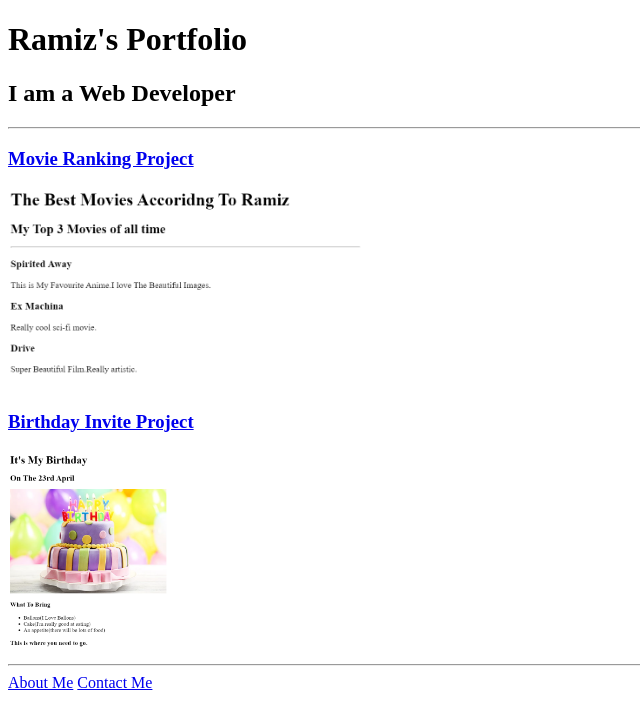
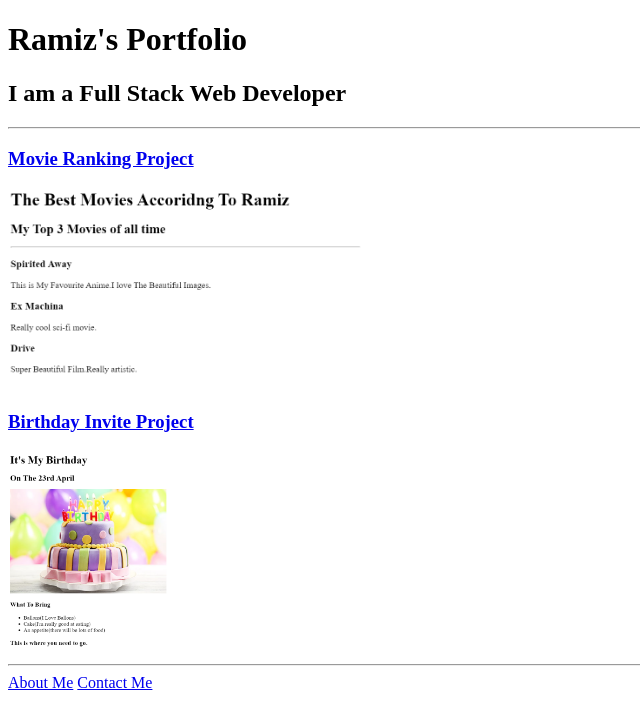
Before and after one commit to Ramiz1323/html-portfolio, a plain HTML site: page index.html in a window 1280 px wide. Shown: the whole page, without its empty margins (0-640 px from the left). Drawn offline with Linux system fonts and the light colour scheme.

Commit message:
index.html

```diff
--- a/index.html
+++ b/index.html
@@ -23,7 +23,7 @@ https://developer.mozilla.org/en-US/docs/Web/HTML/Element/img#attr-height -->
 </head>
 <body>
     <h1>Ramiz's Portfolio</h1>
-    <h2>I am a Web Developer</h2>
+    <h2>I am a Full Stack Web Developer</h2>
 
     <hr>
 
```
